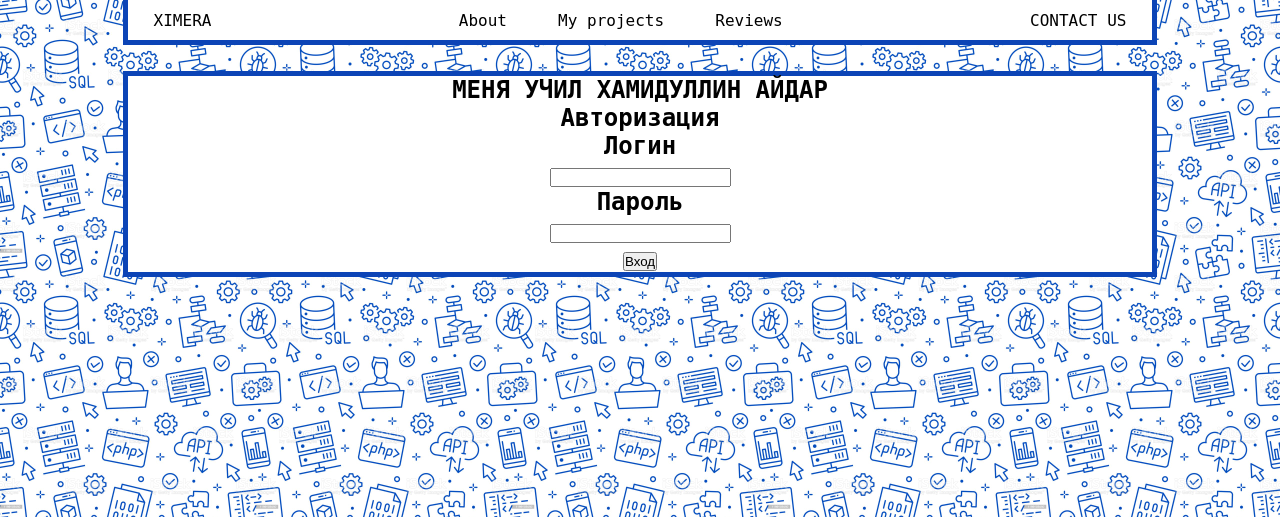
After one commit to XIMERA1803/Site, a Flask app: page /admin in a window 1280 px wide. The commit adds this page. Shown: the top 517 px of the page. Run offline with Flask 3, Linux system fonts and the light colour scheme; some web fonts are replaced.

Commit message:
second commitе

```diff
--- a/app.py
+++ b/app.py
@@ -19,6 +19,10 @@ def projects():
 def about():
 	return render_template("pages/about.html")
 
+@app.route('/admin')
+def admin():
+	return render_template("pages/admin.html")
+
 @app.errorhandler(404)
 def error_not_found(error):
 	return f"<h1>Страница не найдена! Илья смотри свой код!</h1> {error}", 404
--- a/static/style.css
+++ b/static/style.css
@@ -212,3 +212,7 @@ a {
 	border-top: 5px solid #0c44b6;
 	margin-bottom: 10vw;
 }
+
+h2{
+	text-align: center;
+}
--- /dev/null
+++ b/templates/pages/admin.html
@@ -0,0 +1,17 @@
+{% extends 'base.html' %}
+
+{% block head %}
+	<title>admin</title>
+{% endblock %}
+
+{% block main %}
+	<div class="main">
+		<h2>МЕНЯ УЧИЛ ХАМИДУЛЛИН АЙДАР</h2>
+		<h2>Авторизация</h2>
+		<h2>Логин</h2>
+		<h2><input type="text" name="login" placeholder=""></h2>
+		<h2>Пароль</h2>
+		<h2><input type="text" name="password" placeholder=""></h2>
+		<h2><input type="submit" value="Вход"></h2>
+	</div>
+{% endblock %}
```
Also changed, not shown: 1 other file.
